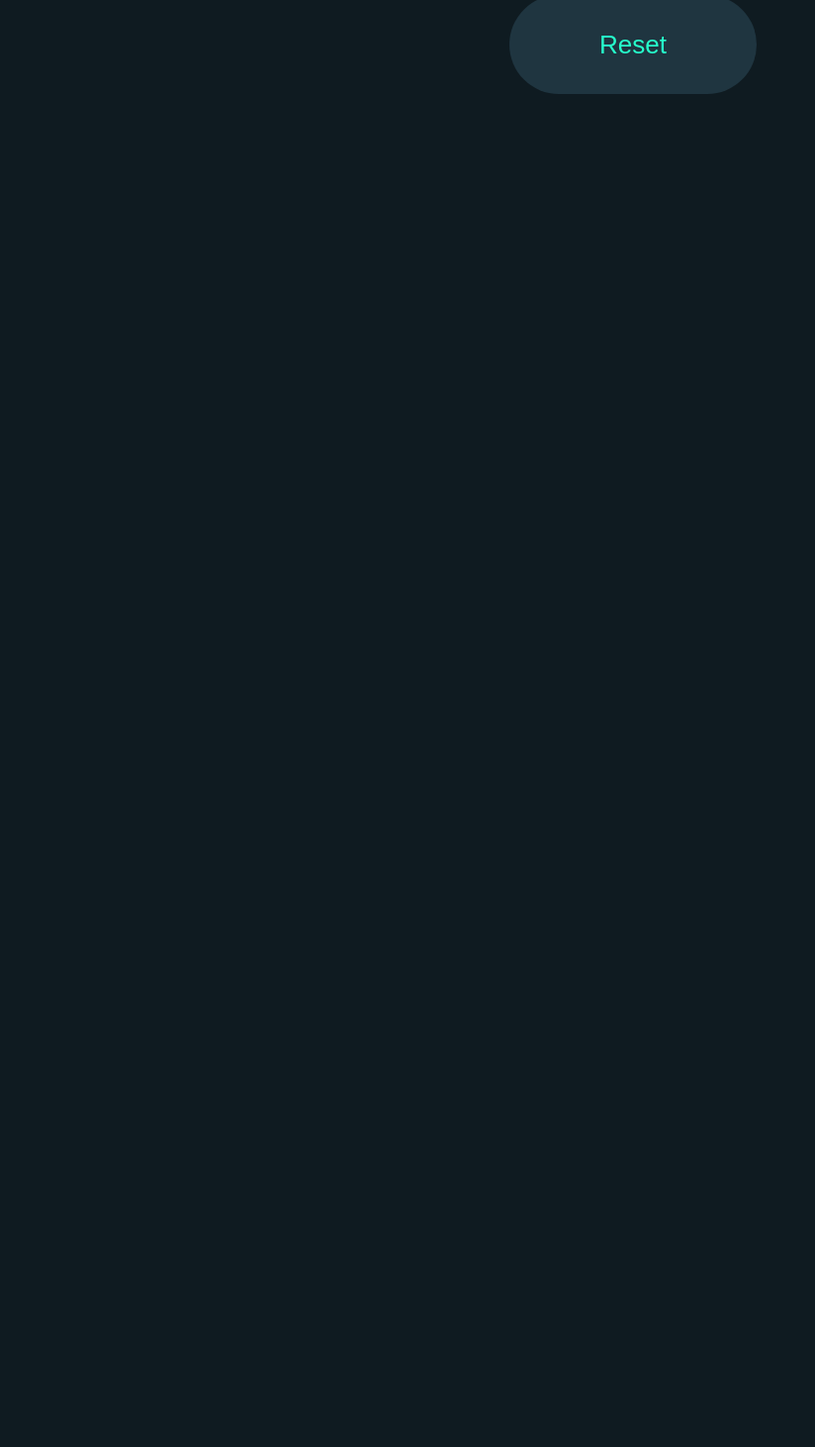
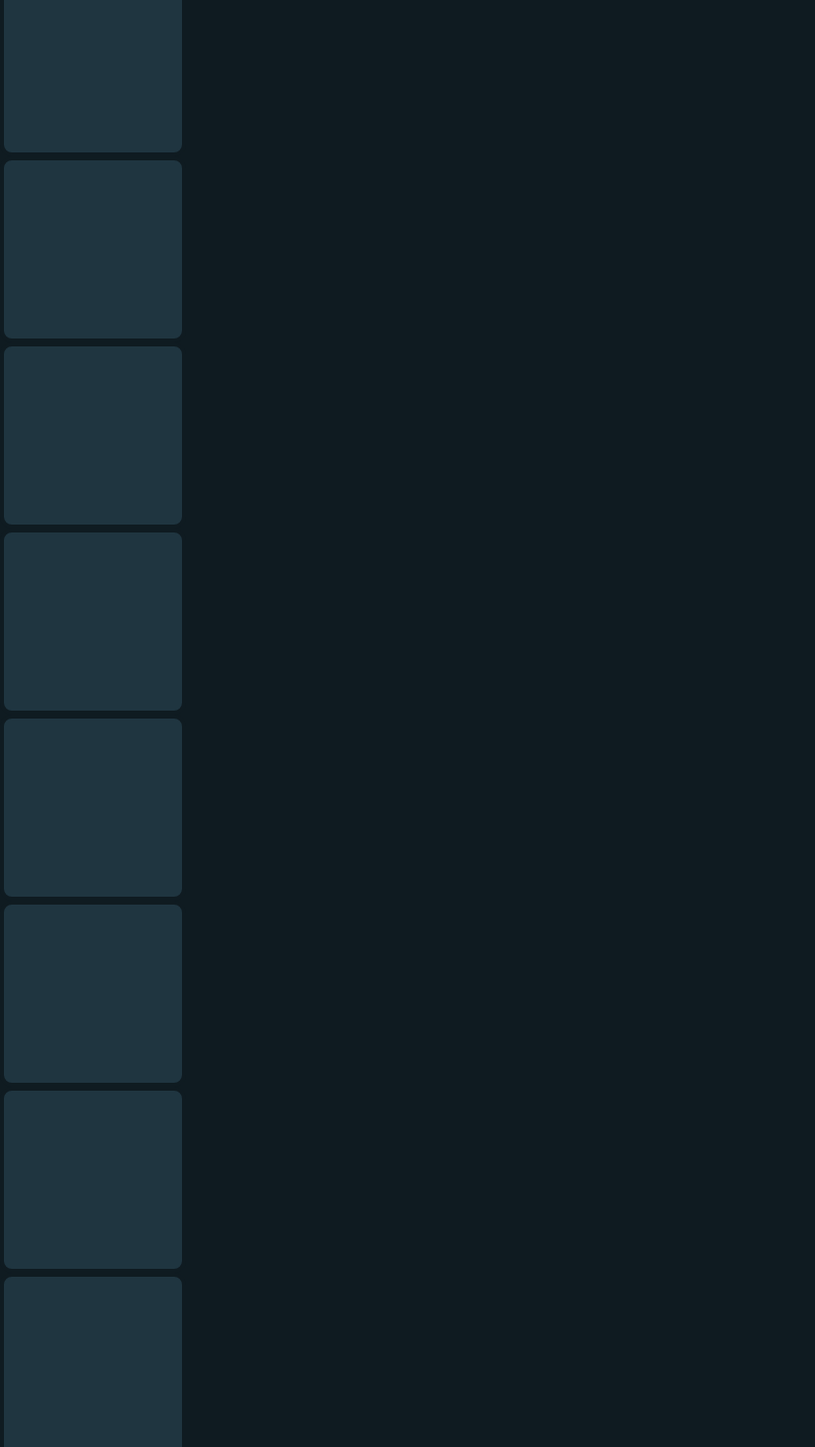
Before and after one commit to savi-creates/tic-tac-toe-game, a React (Create React App) app: page / in a window 1280 px wide. Shown: the part 192-1654 px from the top of the page at 99% size, without its empty margins (0-824 px from the left). Before the commit the page ends 800 px from the top, so only its background shows below. Built offline with nearby package versions, Linux system fonts and the light colour scheme.

Commit message:
Added and styled the board game

```diff
--- a/src/Components/TicTacToe/TicTacToe.css
+++ b/src/Components/TicTacToe/TicTacToe.css
@@ -29,3 +29,13 @@
   margin-top: 25px;
   margin-bottom: 50px;
 }
+
+.boxes {
+  display: flex;
+  height: 180px;
+  width: 180px;
+  background: #1f3540;
+  border: 4px solid #0f1b21;
+  border-radius: 12px;
+  cursor: pointer;
+}
--- a/src/Components/TicTacToe/TicTacToe.jsx
+++ b/src/Components/TicTacToe/TicTacToe.jsx
@@ -9,7 +9,23 @@
       <h1 className="title">
         Tic Tac Toe Game In <span>React</span>
       </h1>
-      <div className="board"></div>
+      <div className="board">
+        <div className="row1">
+          <div className="boxes"></div>
+          <div className="boxes"></div>
+          <div className="boxes"></div>
+        </div>
+        <div className="row1">
+          <div className="boxes"></div>
+          <div className="boxes"></div>
+          <div className="boxes"></div>
+        </div>
+        <div className="row1">
+          <div className="boxes"></div>
+          <div className="boxes"></div>
+          <div className="boxes"></div>
+        </div>
+      </div>
       <button className="reset">Reset</button>
     </div>
   );
```
